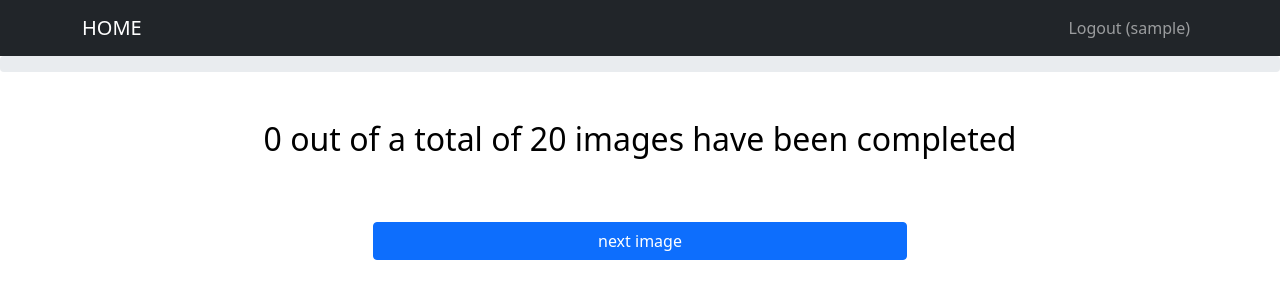
After one commit to t-nakatani/flwapp_exp, a Django app: page /progress/1 in a window 1280 px wide. The commit adds this page. Shown: the top 300 px of the page. Run offline with Django 4.2, Linux system fonts and the light colour scheme; the visitor is signed in with stand-in values (Sample User, id 1); some libraries are stand-ins or nearby versions.

Commit message:
[ADD] feature to show progress bar

```diff
--- a/img_processing/templates/note.html
+++ b/img_processing/templates/note.html
@@ -1,6 +1,4 @@
 {% extends 'base.html' %}
-
-
 
 {% block content %}
 <div class="text-black text-center bg-white p-3 p-sm-5 rounded">
@@ -8,5 +6,5 @@
     <p>実験の説明</p>
 </div>
 
-<a href="#" class="btn btn-primary  " tabindex="-1" role="button" aria-disabled="true">next</a>
+<a href="{% url 'progress' user_id %}" class="btn btn-primary" tabindex="-1" role="button" aria-disabled="true">next</a>
 {% endblock content %}
--- /dev/null
+++ b/img_processing/templates/progress.html
@@ -0,0 +1,15 @@
+
+{% extends 'base.html' %}
+
+{% block content %}
+<div class="progress">
+    <div class="progress-bar progress-bar-striped progress-bar-animated" role="progressbar" aria-valuenow="" aria-valuemin="0" aria-valuemax="20" style="width: {{ percentage_completed }}"></div>
+</div>
+<div class="text-black text-center bg-white p-3 p-sm-5 rounded">
+    <h2>{{ next_img_id }} out of a total of 20 images have been completed</h3>
+</div>
+
+<div class="d-grid gap-2 col-5 mx-auto mt-2">
+    <a href="#" class="btn btn-primary" tabindex="-1" role="button" aria-disabled="true">next image</a>
+</div>
+{% endblock content %}
--- a/img_processing/urls.py
+++ b/img_processing/urls.py
@@ -7,4 +7,7 @@ urlpatterns = [
 
     path('', basic.home, name='home'),
     path('note/', basic.note, name='note'),
+
+    path('progress/<int:user_id>', basic.progress, name='progress'),
+
 ]
--- a/img_processing/views/basic.py
+++ b/img_processing/views/basic.py
@@ -1,12 +1,27 @@
 from django.contrib.auth.decorators import login_required
 from django.shortcuts import render
-
+from django.http.response import HttpResponseForbidden
 
 def home(request):
     """ホームページ"""
-    return render(request, "home.html")
+    return render(request, 'home.html')
+
 
 @login_required
 def note(request):
     """実験注意書きページ"""
-    return render(request, "note.html")
+    return render(request, 'note.html', {'user_id': request.user.id})
+
+
+@login_required
+def progress(request, user_id):
+    """進捗確認ページ"""
+    if request.user.id != user_id:
+        return HttpResponseForbidden('You cannot access this page')
+
+    percentage_completed = f'{request.user.next_img_id * 5}%'
+    context = {
+        'percentage_completed': percentage_completed,
+        'next_img_id': request.user.next_img_id
+    }
+    return render(request, 'progress.html', context)
```
